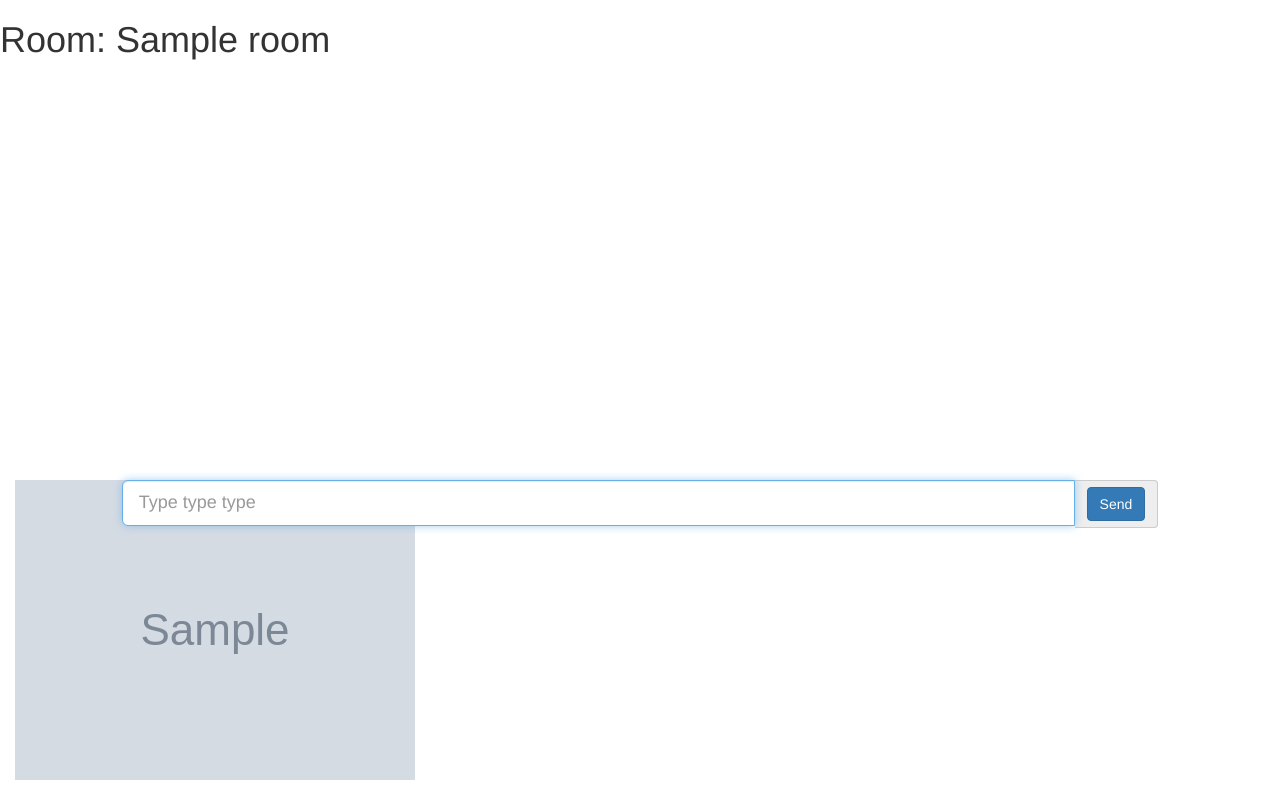
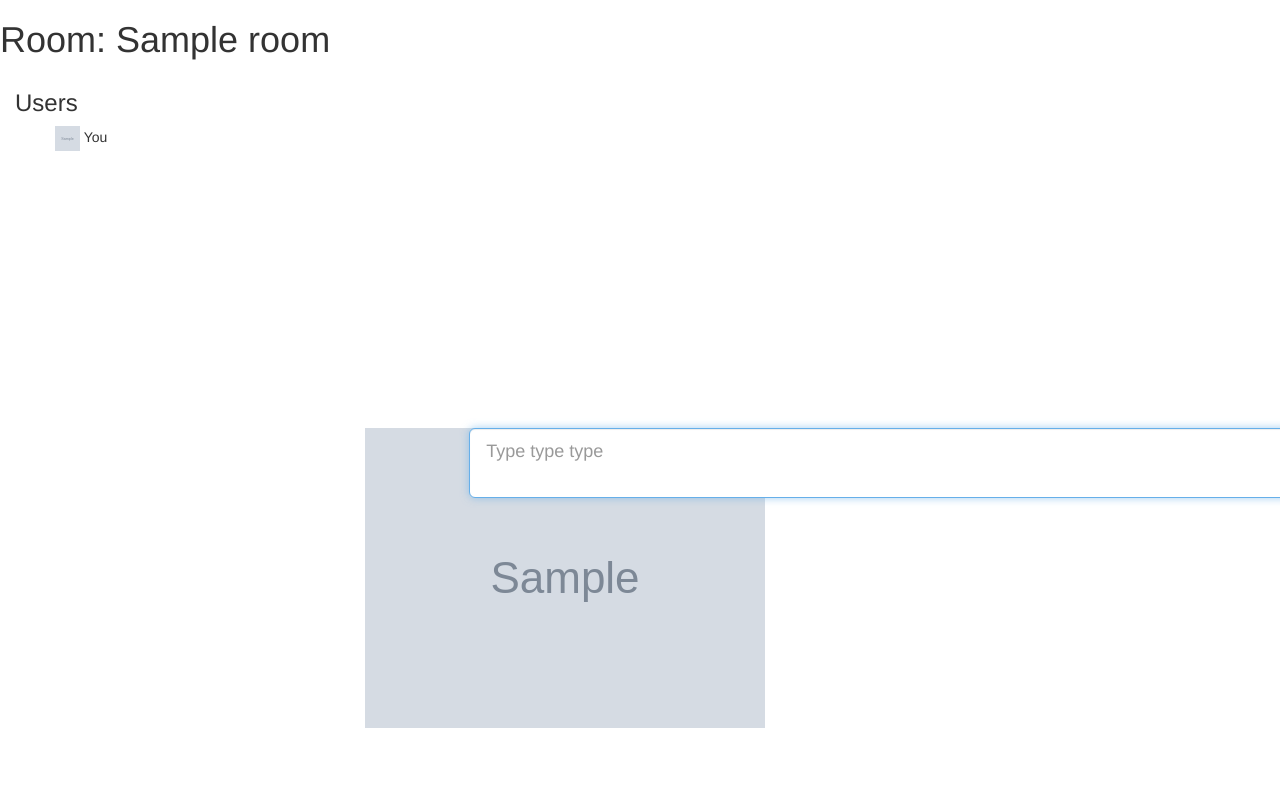
Before and after one commit to politeauthority/ChatSec, a Python web app: template app/templates/chat.html in a window 1280 px wide. Shown: the part 52-852 px from the top of the page. After the commit the page ends 780 px from the top, so only its background shows below. Run offline with Jinja, Linux system fonts and the light colour scheme; the template is opened without the code that fills it: most values are stand-ins (such as "Sample title", 1, 10 or a date in 2020); grey boxes marked "Sample" are stand-in pictures; some libraries are stand-ins or nearby versions.

Commit message:
Adding notifications and cleaning up the chat interface

```diff
--- a/app/static/css/main.css
+++ b/app/static/css/main.css
@@ -10,8 +10,8 @@ html,body{
 #chat li {
     list-style-type: none;
     margin-left: -48px;
-    padding-top: 4px;
-    padding-bottom: 4px;
+    padding-top: 10px;
+    padding-bottom: 10px;
     border-bottom: 1px solid #CCCCCC;
 }
 #chat h3{
@@ -28,3 +28,17 @@ html,body{
 .typing {
     border-bottom:0px !important;
 }
+
+#text_box{
+    bottom:0;
+    position: absolute;
+    width: 100%
+}
+
+#user_list li {
+    list-style-type: none;
+}
+#user_list img {
+    height: 25px;
+    width : 25px;
+}
--- a/app/static/js/main.js
+++ b/app/static/js/main.js
@@ -27,8 +27,9 @@ function send_msg(msg){
 }
 
 function filter_msg(msg){
+    msg = msg.trim();
     msg = filter_code(msg);
-    console.log(msg);
+    msg = filter_href(msg);
     return msg;
 }
 
@@ -39,12 +40,29 @@ function filter_code(msg){
     return msg;
 }
 
-function filter_code(msg){
-    if(msg.substring(0,5)=='/code'){
-        msg = '<pre>' + msg.substring(5) + '</pre>';
+function filter_href(msg){
+    geturl = new RegExp(
+        "(^|[ \t\r\n])((ftp|http|https|gopher|mailto|news|nntp|telnet|wais|file|prospero|aim|webcal):(([A-Za-z0-9$_.+!*(),;/?:@&~=-])|%[A-Fa-f0-9]{2}){2,}(#([a-zA-Z0-9][a-zA-Z0-9$_.+!*(),;/?:@&~=%-]*))?([A-Za-z0-9$_+!*();/?:~-]))",
+        "g");
+    if(msg.match(geturl) && msg.match(geturl).length){
+        msg.match(geturl).forEach(function(_url){
+            msg = msg.replace(_url, '<a href="'+_url+'" target="_new">'+_url+'</a>')
+        });
     }
     return msg;
 }
+
+function spawnNotification(theBody,theIcon,theTitle) {
+    if( ! window.onfocus ){
+        var options = {
+          body: theBody,
+          icon: theIcon
+        }
+        var n = new Notification(theTitle,options);
+        setTimeout(n.close.bind(n), 5000);
+    }
+}
+
 
 var CHATSEC = CHATSEC || (function(){
     var _args = {}; // private
@@ -58,14 +76,16 @@ var CHATSEC = CHATSEC || (function(){
             Cookies.set('avatar', _args[2]);
             // some other initialising
         },
-        helloWorld : function() {
-            alert('Hello World! -' + _args[0]);
-        },
         launch : function(){
 
             $(document).ready(function(){
                 $('.typing').hide();
                 $("#text").focus();
+
+                Notification.requestPermission().then(function(result) {
+                  console.log(result);
+                });
+
                 socket = io.connect('http://' + document.domain + ':' + location.port + '/chat');
 
                 socket.on('connect', function() {
@@ -80,8 +100,9 @@ var CHATSEC = CHATSEC || (function(){
                 socket.on('message', function(data) {
                     if (data.msg == 'chatsec-user-typing'){
                         if(Cookies.get('name') != data.user ){
-                            // $('.typing').find('img').attr('src', Cookies.get('avatar'))
+                            $('.typing').find('.typing_avatar').attr('src', '/static/imgs/avatars/' + data.avatar);
                             $('.typing').show().delay(750).fadeOut();
+                            $('#chat').scrollTop($('#chat')[0].scrollHeight);
                         }
                     } else {
                         unencrypted_msg = Aes.Ctr.decrypt(data.msg, password, 256);
@@ -92,6 +113,10 @@ var CHATSEC = CHATSEC || (function(){
                         if(Cookies.get('name') != data.user ){
                             var audio = new Audio('/static/audio/new_msg.mp3');
                             audio.play();
+                            spawnNotification(
+                                filtered_msg,
+                                'http://www.google.com/',
+                                'SellYourFaith - ' + data.user )
                         }
                     }
                 });
--- a/app/templates/chat.html
+++ b/app/templates/chat.html
@@ -3,28 +3,33 @@
     <h1>Room: {{ room }}</h1>
     <div class="container-fluid">
         <div class="row">
-    <!--         <div class="col-xs-12 col-sm-3">
-                Users
-            </div> -->
+            <div class="col-xs-12 col-md-3 hidden-sm">
+                <h3>Users</h3>
+                <ul id="user_list">
+                    <li>
+                        <img class="user-image" src="/static/imgs/avatars/{{avatar}}">
+                        You
+                    </li>
+                </ul>
+            </div>
             <div class="col-xs-12 col-md-9">
                 <ul id="chat">
-                    <li class="row typing" data-user="" data-date="{{date}}">
+                    <li class="row typing" data-user="" data-date="">
                         <div class="col-sm-1 col-md-1 user_image">
-                            <!-- <img class="img-responsive user_image" src="/static/avatars/"> -->
+                            <img class="img-responsive typing_avatar" src="">
                         </div>
                         <div class="col-sm-8">
-                            <!-- <small class="msg_date">just now</small><br> -->
                             <img src="/static/imgs/typing.gif">
                         </div>
                     </li>
                 </ul>
             </div>
         </div>
-        <div class="row form-group form-group-lg">
+        <div id="text_box" class="row col-md-9 col-md-offset-3 form-group form-group-lg">
             <label class="col-sm-1 control-label" for="formGroupInputLarge"><img src="/static/imgs/avatars/{{avatar}}"></label>
             <div class="col-sm-10">
                 <div class="input-group">
-                    <input id="text" class="form-control" type="text" id="formGroupInputLarge" placeholder="Type type type">
+                    <textarea id="text" class="form-control" type="text" id="formGroupInputLarge" placeholder="Type type type"></textarea>
                     <div class="input-group-addon"><button id="send" class="btn btn-primary">Send</button></div>
                 </div>
             </div>
@@ -35,7 +40,7 @@
 
 {% block script %}
     <script type="text/javascript">
-        CHATSEC.init(["{{name}}"]);
+        CHATSEC.init(["{{name}}", "password", "{{avatar}}"]);
         $(document).ready(function(){
             CHATSEC.launch();
         });
```
